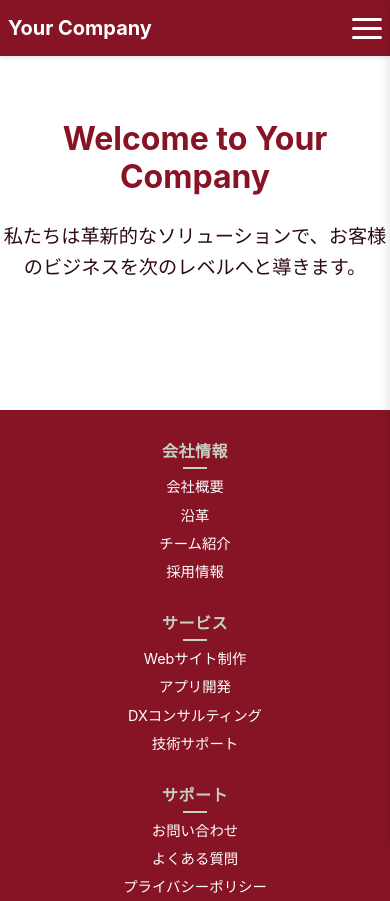
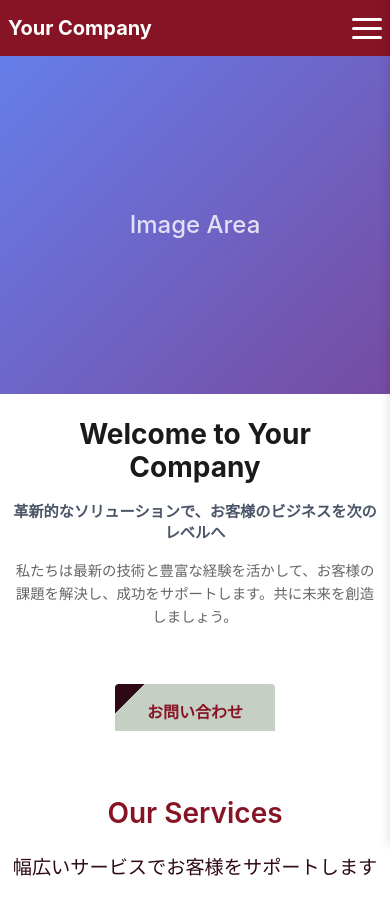
Before and after one commit to chibachann/proto01, a Gatsby site: page / in a window 390 px wide. Shown: the top 901 px of the page. Built offline with nearby package versions, Linux system fonts and the light colour scheme; Gatsby itself is replaced by a stand-in of ours.

Commit message:
新機能: HeroSectionコンポーネントを追加
- レスポンシブなヒーローセクションをorganismsレベルで作成
- デスクトップ: 左側にテキスト（固定幅）、右側に画像エリア（残り全領域）
- モバイル: 上に画像、下にテキストの縦積みレイアウト
- 画像エリアがヒーローセクションの縦幅いっぱいに表示
- グリッドレイアウトとFlexboxを組み合わせた柔軟な設計
- index.jsページでHeroSectionを使用開始

```diff
--- /dev/null
+++ b/src/components/organisms/HeroSection/HeroSection.module.css
@@ -0,0 +1,197 @@
+/* HeroSection.module.css */
+.heroSection {
+  background-color: #ffffff;
+  min-height: 80vh;
+  display: flex;
+  align-items: center;
+  position: relative;
+  overflow: hidden;
+  margin: 0;
+  padding: 0;
+  width: 100%;
+}
+
+.container {
+  width: 100%;
+  position: relative;
+  z-index: 2;
+}
+
+.grid {
+  display: flex;
+  height: 80vh;
+  align-items: center;
+}
+
+/* テキストコンテンツ */
+.textContent {
+  width: 520px; /* 固定横幅 */
+  padding: 4rem 2rem;
+  background-color: #ffffff;
+  position: relative;
+  z-index: 3;
+  flex-shrink: 0; /* 縮小しない */
+}
+
+.title {
+  font-size: 2.5rem;
+  font-weight: 700;
+  line-height: 1.2;
+  color: #1a1a1a;
+  margin: 0 0 1rem 0;
+}
+
+.subtitle {
+  font-size: 1.25rem;
+  font-weight: 600;
+  line-height: 1.4;
+  color: #4a5568;
+  margin: 0 0 1.5rem 0;
+}
+
+.description {
+  font-size: 1.1rem;
+  line-height: 1.6;
+  color: #666666;
+  margin: 0 0 2rem 0;
+}
+
+.ctaWrapper {
+  margin-top: 2rem;
+}
+
+/* 画像ゾーン */
+.imageZone {
+  flex: 1; /* 残りの領域を全て占める */
+  height: 80vh; /* ヒーローセクションの高さいっぱい */
+  z-index: 1;
+  margin: 0;
+  padding: 0;
+}
+
+.imagePlaceholder {
+  width: 100%;
+  height: 100%;
+  display: flex;
+  align-items: center;
+  justify-content: center;
+  background: linear-gradient(135deg, #667eea 0%, #764ba2 100%);
+  margin: 0;
+  padding: 0;
+  border: 0;
+  outline: 0;
+}
+
+.placeholderText {
+  color: white;
+  font-size: 1.5rem;
+  font-weight: 500;
+  opacity: 0.8;
+}
+
+/* タブレット対応 */
+@media (max-width: 1024px) {
+  .heroSection {
+    min-height: 70vh;
+  }
+
+  .grid {
+    height: 70vh;
+  }
+
+  .imageZone {
+    height: 70vh;
+  }
+
+  .textContent {
+    width: 400px; /* タブレット時は少し小さく */
+    padding: 3rem 1.5rem;
+  }
+
+  .title {
+    font-size: 2.2rem;
+  }
+
+  .subtitle {
+    font-size: 1.1rem;
+  }
+
+  .description {
+    font-size: 1rem;
+  }
+}
+
+/* モバイル対応 - 画像が上、テキストが下 */
+@media (max-width: 768px) {
+  .heroSection {
+    flex-direction: column;
+    min-height: 80vh;
+  }
+
+  .grid {
+    flex-direction: column;
+    height: 80vh;
+  }
+
+  /* モバイルでは画像を上に、画面幅いっぱい */
+  .imageZone {
+    order: -1;
+    width: 100%;
+    height: 50vh; /* モバイルでは画面の半分の高さ */
+    flex: none;
+  }
+
+  .imagePlaceholder {
+    height: 100%;
+  }
+
+  .textContent {
+    width: 100%;
+    padding: 2rem 1rem;
+    text-align: center;
+    order: 1;
+    flex: 1;
+    display: flex;
+    flex-direction: column;
+    justify-content: center;
+  }
+
+  .title {
+    font-size: 2rem;
+    margin-bottom: 1rem;
+  }
+
+  .subtitle {
+    font-size: 1rem;
+    margin-bottom: 1rem;
+  }
+
+  .description {
+    font-size: 0.95rem;
+    margin-bottom: 1.5rem;
+  }
+}
+
+/* 小さいモバイル対応 */
+@media (max-width: 480px) {
+  .imageZone {
+    height: 40vh; /* 小さい画面では少し低く */
+  }
+
+  .textContent {
+    width: 100%;
+    padding: 1.5rem 0.75rem;
+  }
+
+  .title {
+    font-size: 1.75rem;
+  }
+
+  .subtitle {
+    font-size: 0.95rem;
+  }
+
+  .description {
+    font-size: 0.9rem;
+  }
+}
--- /dev/null
+++ b/src/components/organisms/HeroSection/index.js
@@ -0,0 +1,55 @@
+import * as React from "react"
+import * as styles from "./HeroSection.module.css"
+
+const HeroSection = ({
+  title = "Welcome to Our Company",
+  subtitle = "革新的なソリューションで、お客様のビジネスを次のレベルへ",
+  description = "私たちは最新の技術と豊富な経験を活かして、お客様の課題を解決し、成功をサポートします。",
+  ctaButton = null,
+  imageAlt = "Hero image",
+  backgroundColor = "#f0f4f8",
+  className = ""
+}) => {
+  return (
+    <section className={`${styles.heroSection} ${className}`}>
+      <div className={styles.container}>
+        <div className={styles.grid}>
+          {/* テキストコンテンツ - 左側40% */}
+          <div className={styles.textContent}>
+            <h1 className={styles.title}>
+              {title}
+            </h1>
+            <h2 className={styles.subtitle}>
+              {subtitle}
+            </h2>
+            <p className={styles.description}>
+              {description}
+            </p>
+            {ctaButton && (
+              <div className={styles.ctaWrapper}>
+                {ctaButton}
+              </div>
+            )}
+          </div>
+
+          {/* 画像ゾーン - 右側60% */}
+          <div className={styles.imageZone}>
+            <div
+              className={styles.imagePlaceholder}
+              style={{ backgroundColor }}
+              role="img"
+              aria-label={imageAlt}
+            >
+              {/* 将来的にここに画像を配置 */}
+              <div className={styles.placeholderText}>
+                Image Area
+              </div>
+            </div>
+          </div>
+        </div>
+      </div>
+    </section>
+  )
+}
+
+export default HeroSection
--- a/src/pages/index.js
+++ b/src/pages/index.js
@@ -1,21 +1,38 @@
 import * as React from "react"
 import Layout from "../components/templates/Layout"
+import HeroSection from "../components/organisms/HeroSection"
+import Button from "../components/atoms/Button"
 import { siteConfig } from "../config/siteConfig"
 import * as typography from "../components/atoms/Typography/Typography.module.css"
 
 const IndexPage = () => {
+  const ctaButton = (
+    <Button to="/contact" variant="primary" size="large">
+      お問い合わせ
+    </Button>
+  )
+
   return (
     <Layout pageTitle="ホーム">
       <main>
+        <HeroSection
+          title={`Welcome to ${siteConfig.siteName}`}
+          subtitle="革新的なソリューションで、お客様のビジネスを次のレベルへ"
+          description="私たちは最新の技術と豊富な経験を活かして、お客様の課題を解決し、成功をサポートします。共に未来を創造しましょう。"
+          ctaButton={ctaButton}
+          backgroundColor="#667eea"
+          imageAlt="ビジネスソリューションのイメージ"
+        />
+
         <div className="container text-center" style={{ padding: '4rem 0' }}>
-          <h1 className={typography.heading1}>
-            Welcome to {siteConfig.siteName}
-          </h1>
+          <h2 className={typography.heading2}>
+            Our Services
+          </h2>
           <p className={`${typography.bodyLarge} ${typography.textSecondary}`} style={{
             maxWidth: '600px',
             margin: '0 auto'
           }}>
-            私たちは革新的なソリューションで、お客様のビジネスを次のレベルへと導きます。
+            幅広いサービスでお客様をサポートします
           </p>
         </div>
       </main>
```
